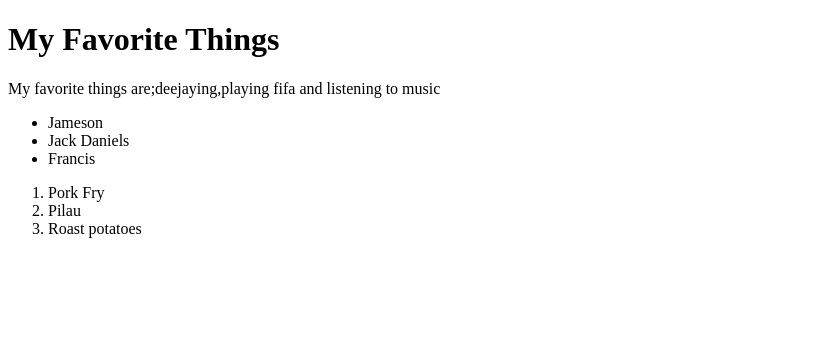
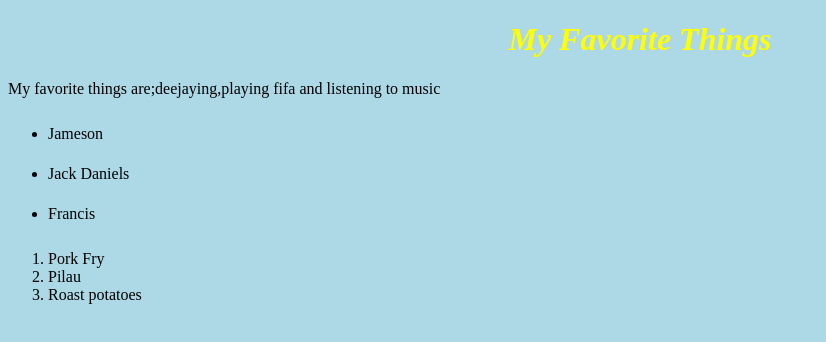
Before and after one commit to Jeffacy99/my-first-webpage, a plain HTML site: page my-favorite-things.html in a window 1280 px wide. Shown: the whole page, without its empty margins (0-826 px from the left). Drawn offline with Linux system fonts and the light colour scheme.

```diff
--- /dev/null
+++ b/css/styleme.css
@@ -0,0 +1,20 @@
+body{
+  background-color: lightblue;
+}
+h1 {
+  color: yellow;
+  font-size: 18
+  font-style: oblique;
+  text-align: center;
+}
+h2 {
+  color: purple;
+  font-style: italic;
+  text-align: center;
+}
+p {
+  font-family: serif;
+}
+ul {
+  line-height: 40px;
+}
--- /dev/null
+++ b/css/styles.css
@@ -0,0 +1,15 @@
+h1 {
+  color: blue;
+  text-align: center;
+}
+h2 {
+  color: green;
+  font-style: italic;
+  text-align: center;
+}
+p {
+  font-family: sans-serif;
+}
+ul {
+  line-height: 40px;
+}
--- a/my-favorite-things.html
+++ b/my-favorite-things.html
@@ -2,9 +2,11 @@
 <html>
 <head>
   <title>My favorite things!</title>
+  <link href="css/styleme.css" rel="stylesheet" type="text/css">
+  </head>
   </head>
   <body>
-    <h1>My Favorite Things</h1>
+    <h1><em>My <strong>Favorite Things</strong></em></h1>
 
     <p>My favorite things are;deejaying,playing fifa and listening to music</p>
 
```
Also changed, not shown: index.html (renamed from my-first-webpage.html, +1 -0 lines).
